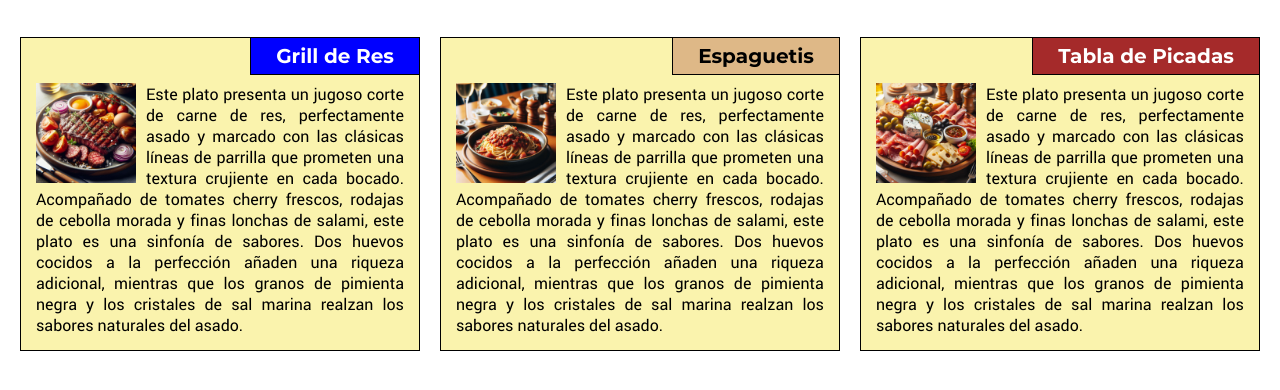
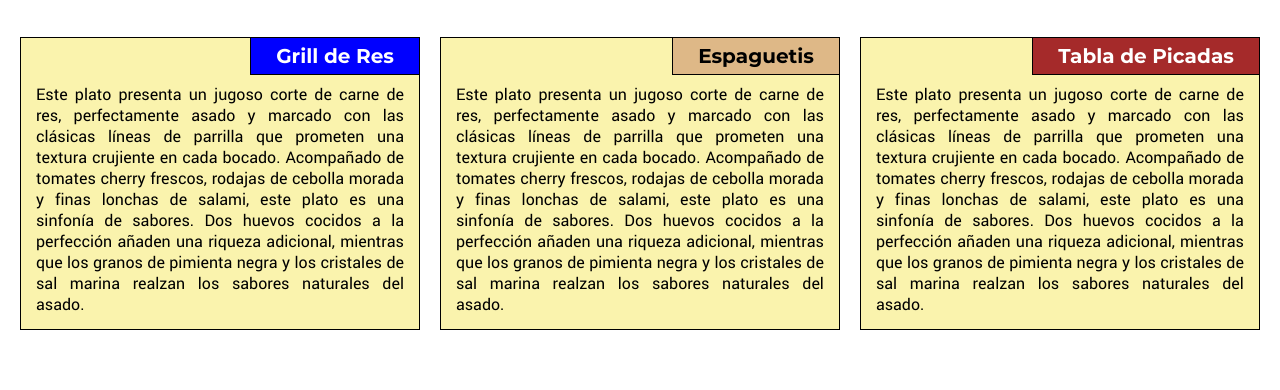
Before and after one commit to adrianzulueta/modulo2, a plain HTML site: page index.html in a window 1280 px wide. Shown: the part 62-452 px from the top of the page. Drawn offline with Linux system fonts and the light colour scheme.

Commit message:
Ejercicio Modulo 2

```diff
--- a/index.html
+++ b/index.html
@@ -35,14 +35,6 @@
 
       div {
         padding: 10px;
-      }
-
-      img {
-        width: 100px;
-        height: 100px;
-        clear: both;
-        float: left;
-        margin-right: 10px;
       }
 
       p {
@@ -203,11 +195,6 @@
       <div class="col-lg-4 col-md-6">
         <div class="bg">
           <h2 id="h2-1">Grill de Res</h2>
-          <!-- El tamaño de la imagen lo determina la hoja de estilo. -->
-          <img
-            src="images/Clasico_Grill_de_Res.jpg"
-            alt="Clásico Grill de Res"
-          />
           <p>
             Este plato presenta un jugoso corte de carne de res, perfectamente
             asado y marcado con las clásicas líneas de parrilla que prometen una
@@ -223,11 +210,6 @@
       <div class="col-lg-4 col-md-6">
         <div class="bg">
           <h2 id="h2-2">Espaguetis</h2>
-          <!-- El tamaño de la imagen lo determina la hoja de estilo. -->
-          <img
-            src="images/Espaguetis_con_Salsa_Caruso.jpg"
-            alt="Espaguetis con Salsa Caruso"
-          />
           <p>
             Este plato presenta un jugoso corte de carne de res, perfectamente
             asado y marcado con las clásicas líneas de parrilla que prometen una
@@ -243,11 +225,6 @@
       <div class="col-lg-4 col-md-12">
         <div class="bg">
           <h2 id="h2-3">Tabla de Picadas</h2>
-          <!-- El tamaño de la imagen lo determina la hoja de estilo. -->
-          <img
-            src="images/Tabla_de_Picadas_Gourmet.jpg"
-            alt="Tabla de Picadas Gourmet"
-          />
           <p>
             Este plato presenta un jugoso corte de carne de res, perfectamente
             asado y marcado con las clásicas líneas de parrilla que prometen una
```
